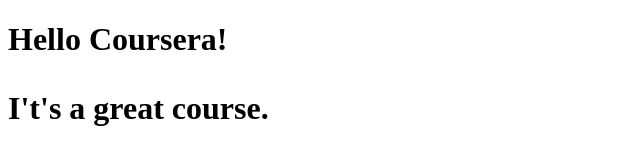
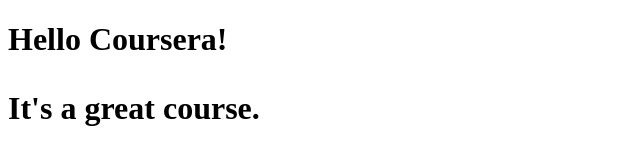
Before and after one commit to Saurabh3333/coursera-javascript, a plain HTML site: page site/index.html in a window 1280 px wide. Shown: the whole page, without its empty margins (0-640 px from the left). Drawn offline with Linux system fonts and the light colour scheme.

Commit message:
Some changes.

```diff
--- a/site/index.html
+++ b/site/index.html
@@ -5,6 +5,6 @@
  </head>
  <body>
  <h1> Hello Coursera!<p>
-  I't's a great course.</h1>
+  It's a great course.</h1>
  </body>
  </html>
```
